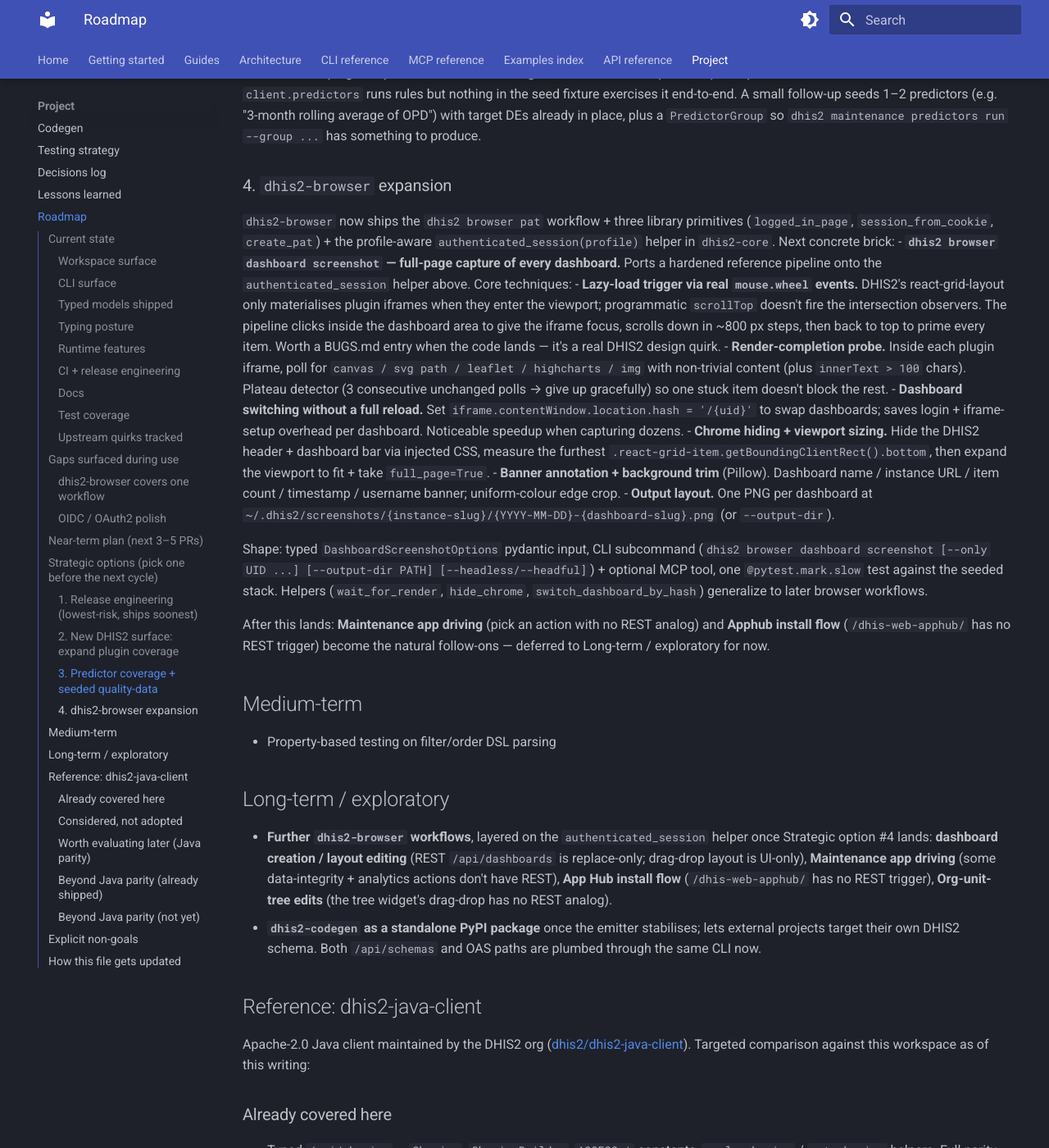
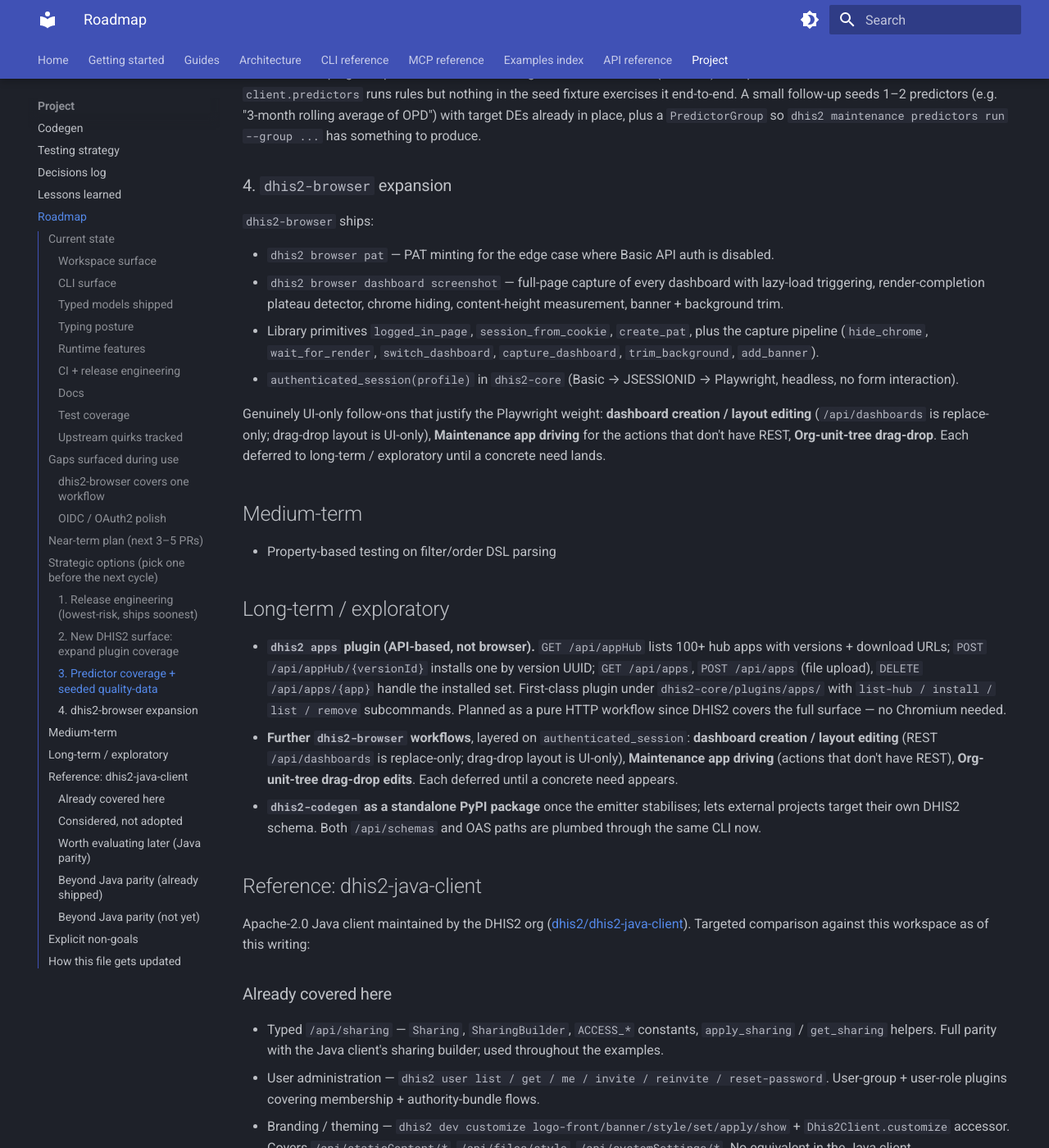
Before and after one commit to winterop-com/dhis2-utils, an MkDocs documentation site: the page built from docs/roadmap.md, in a window 1280 px wide and 1400 px high, scrolled down 5495 px. Shown: the whole window at 82% size. Built offline with MkDocs 1.6.1 and Material for MkDocs 9.7.7, drawn with Linux system fonts in a browser that asks for light colours.

Commit message:
docs(browser): App Hub install has REST; drop it from browser-workflows (#118)
The roadmap and architecture docs claimed `/dhis-web-apphub/` has no
REST trigger, positioning an "Apphub install flow" as a candidate
browser workflow. That claim is wrong:

    GET  /api/appHub                 # browse 100+ hub apps
    POST /api/appHub/{versionId}     # install by version UUID
    GET  /api/apps                   # list installed
    POST /api/apps                   # install from upload
    DELETE /api/apps/{app}           # uninstall

Same pattern as PAT minting — DHIS2 has full API coverage, so a
browser-driven App Hub workflow would duplicate effort and carry the
Chromium dependency for no gain. Corrects both references:

- `docs/roadmap.md`: Strategic option #4 gets its "next concrete brick"
  language trimmed (dashboard screenshot shipped in PR #117), drops
  the "Apphub install flow has no REST trigger" claim, and adds a
  future item for `dhis2 apps` as an API-based plugin.
- `docs/architecture/browser.md`: Roadmap section notes that every
  workflow I'd have called out next turned out to have REST; lists
  the genuinely UI-only candidates (dashboard layout editing,
  org-unit-tree drag-drop, maintenance-app actions without REST).

No code changes.

```diff
--- a/docs/roadmap.md
+++ b/docs/roadmap.md
@@ -137,18 +137,14 @@
 
 ### 4. `dhis2-browser` expansion
 
-`dhis2-browser` now ships the `dhis2 browser pat` workflow + three library primitives (`logged_in_page`, `session_from_cookie`, `create_pat`) + the profile-aware `authenticated_session(profile)` helper in `dhis2-core`. Next concrete brick:
-- **`dhis2 browser dashboard screenshot` — full-page capture of every dashboard.** Ports a hardened reference pipeline onto the `authenticated_session` helper above. Core techniques:
-    - **Lazy-load trigger via real `mouse.wheel` events.** DHIS2's react-grid-layout only materialises plugin iframes when they enter the viewport; programmatic `scrollTop` doesn't fire the intersection observers. The pipeline clicks inside the dashboard area to give the iframe focus, scrolls down in ~800 px steps, then back to top to prime every item. Worth a BUGS.md entry when the code lands — it's a real DHIS2 design quirk.
-    - **Render-completion probe.** Inside each plugin iframe, poll for `canvas / svg path / leaflet / highcharts / img` with non-trivial content (plus `innerText > 100` chars). Plateau detector (3 consecutive unchanged polls → give up gracefully) so one stuck item doesn't block the rest.
-    - **Dashboard switching without a full reload.** Set `iframe.contentWindow.location.hash = '/{uid}'` to swap dashboards; saves login + iframe-setup overhead per dashboard. Noticeable speedup when capturing dozens.
-    - **Chrome hiding + viewport sizing.** Hide the DHIS2 header + dashboard bar via injected CSS, measure the furthest `.react-grid-item.getBoundingClientRect().bottom`, then expand the viewport to fit + take `full_page=True`.
-    - **Banner annotation + background trim** (Pillow). Dashboard name / instance URL / item count / timestamp / username banner; uniform-colour edge crop.
-    - **Output layout.** One PNG per dashboard at `~/.dhis2/screenshots/{instance-slug}/{YYYY-MM-DD}-{dashboard-slug}.png` (or `--output-dir`).
+`dhis2-browser` ships:
 
-  Shape: typed `DashboardScreenshotOptions` pydantic input, CLI subcommand (`dhis2 browser dashboard screenshot [--only UID ...] [--output-dir PATH] [--headless/--headful]`) + optional MCP tool, one `@pytest.mark.slow` test against the seeded stack. Helpers (`wait_for_render`, `hide_chrome`, `switch_dashboard_by_hash`) generalize to later browser workflows.
+- `dhis2 browser pat` — PAT minting for the edge case where Basic API auth is disabled.
+- `dhis2 browser dashboard screenshot` — full-page capture of every dashboard with lazy-load triggering, render-completion plateau detector, chrome hiding, content-height measurement, banner + background trim.
+- Library primitives `logged_in_page`, `session_from_cookie`, `create_pat`, plus the capture pipeline (`hide_chrome`, `wait_for_render`, `switch_dashboard`, `capture_dashboard`, `trim_background`, `add_banner`).
+- `authenticated_session(profile)` in `dhis2-core` (Basic → JSESSIONID → Playwright, headless, no form interaction).
 
-  After this lands: **Maintenance app driving** (pick an action with no REST analog) and **Apphub install flow** (`/dhis-web-apphub/` has no REST trigger) become the natural follow-ons — deferred to Long-term / exploratory for now.
+Genuinely UI-only follow-ons that justify the Playwright weight: **dashboard creation / layout editing** (`/api/dashboards` is replace-only; drag-drop layout is UI-only), **Maintenance app driving** for the actions that don't have REST, **Org-unit-tree drag-drop**. Each deferred to long-term / exploratory until a concrete need lands.
 
 ## Medium-term
 
@@ -156,7 +152,8 @@
 
 ## Long-term / exploratory
 
-- **Further `dhis2-browser` workflows**, layered on the `authenticated_session` helper once Strategic option #4 lands: **dashboard creation / layout editing** (REST `/api/dashboards` is replace-only; drag-drop layout is UI-only), **Maintenance app driving** (some data-integrity + analytics actions don't have REST), **App Hub install flow** (`/dhis-web-apphub/` has no REST trigger), **Org-unit-tree edits** (the tree widget's drag-drop has no REST analog).
+- **`dhis2 apps` plugin (API-based, not browser).** `GET /api/appHub` lists 100+ hub apps with versions + download URLs; `POST /api/appHub/{versionId}` installs one by version UUID; `GET /api/apps`, `POST /api/apps` (file upload), `DELETE /api/apps/{app}` handle the installed set. First-class plugin under `dhis2-core/plugins/apps/` with `list-hub / install / list / remove` subcommands. Planned as a pure HTTP workflow since DHIS2 covers the full surface — no Chromium needed.
+- **Further `dhis2-browser` workflows**, layered on `authenticated_session`: **dashboard creation / layout editing** (REST `/api/dashboards` is replace-only; drag-drop layout is UI-only), **Maintenance app driving** (actions that don't have REST), **Org-unit-tree drag-drop edits**. Each deferred until a concrete need appears.
 - **`dhis2-codegen` as a standalone PyPI package** once the emitter stabilises; lets external projects target their own DHIS2 schema. Both `/api/schemas` and OAS paths are plumbed through the same CLI now.
 
 ## Reference: dhis2-java-client
```
Also changed, not shown: docs/architecture/browser.md (+7 -6 lines).
